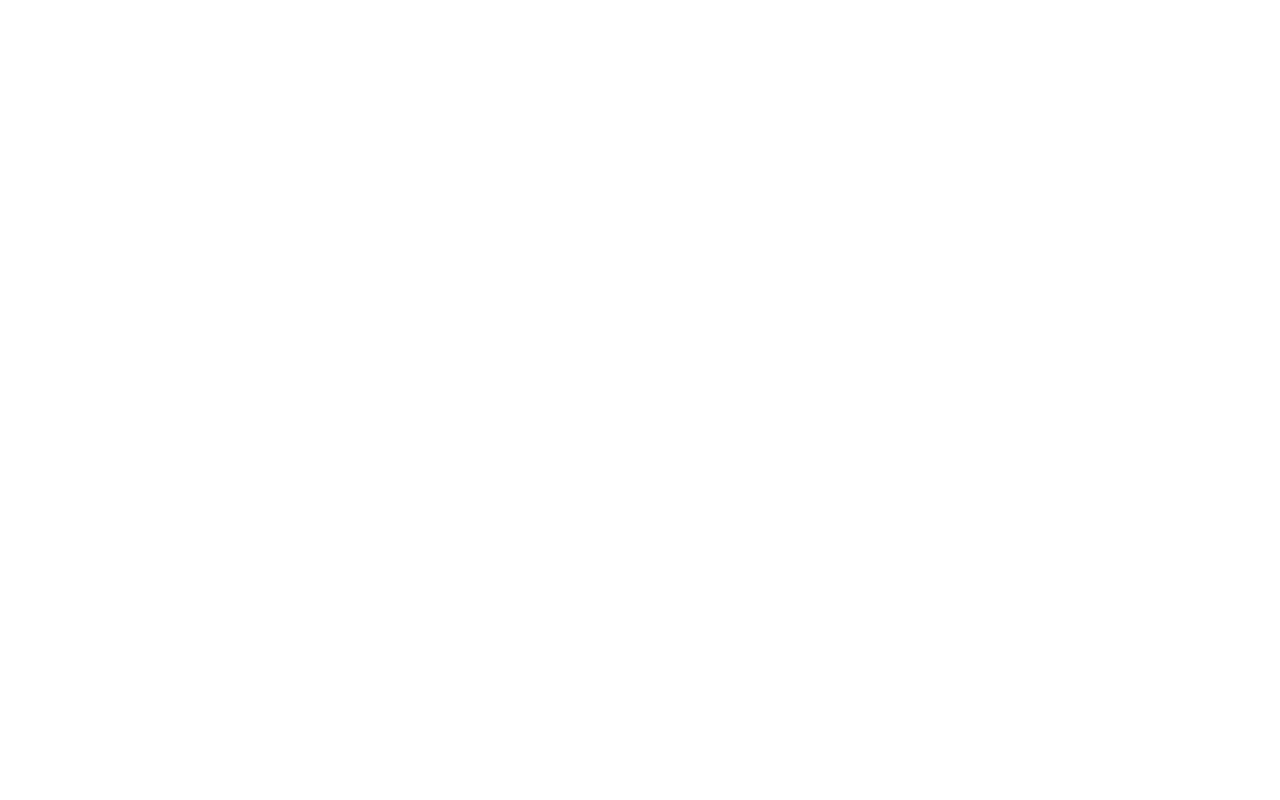
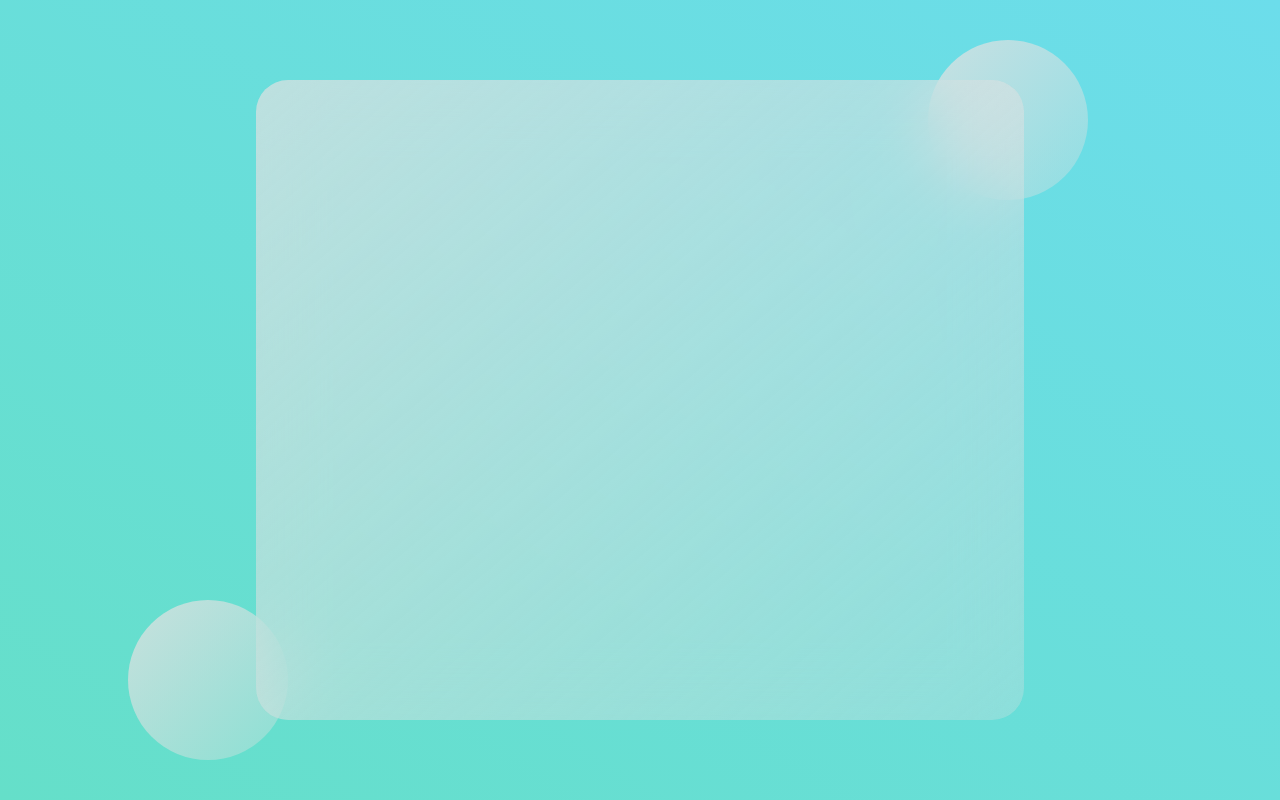
Before and after one commit to chamanoS/Glass_Website, a plain HTML site: page index.html in a window 1280 px wide. Drawn offline with Linux system fonts and the light colour scheme.

Commit message:
creating glass look

```diff
--- a/index.html
+++ b/index.html
@@ -9,7 +9,11 @@
         <link rel="stylesheet" href="style.css">
     </head>
     <body>
+        <main>
+            <section class="glass"></section>
+        </main>
+        <div class="circle1"></div>
+        <div class="circle2"></div>
 
-        <script src="" ></script>
     </body>
 </html>
--- a/style.css
+++ b/style.css
@@ -0,0 +1,43 @@
+*{
+    margin: 0;
+    padding: 0;
+    box-sizing: border-box;
+}
+
+main{
+    min-height: 100vh;
+    background: linear-gradient(to right top, #65dfc9,#6cddeb);
+    display: flex;
+    align-items: center;
+    justify-content: center;
+}
+.glass{
+    background: white;
+    min-height: 80vh;
+    width: 60%;
+    background: linear-gradient(to right bottom,
+               rgba(225, 225,225, 0.7),
+                rgba(225, 225,225, 0.3));
+    border-radius: 2rem;
+    z-index: 3;
+    backdrop-filter: blur(2rem);
+}
+.circle1,.circle2{
+   background: white;
+    background: linear-gradient(to right bottom,
+              rgba(225, 225,225, 0.8),
+              rgba(225, 225,225, 0.3));
+    height: 10rem;
+    width: 10rem;
+    position: absolute;
+    border-radius: 50%;
+}
+
+.circle1{
+    top: 5%;
+    right: 15%;
+}
+.circle2{
+    bottom: 5%;
+    left: 10%;
+}
```
